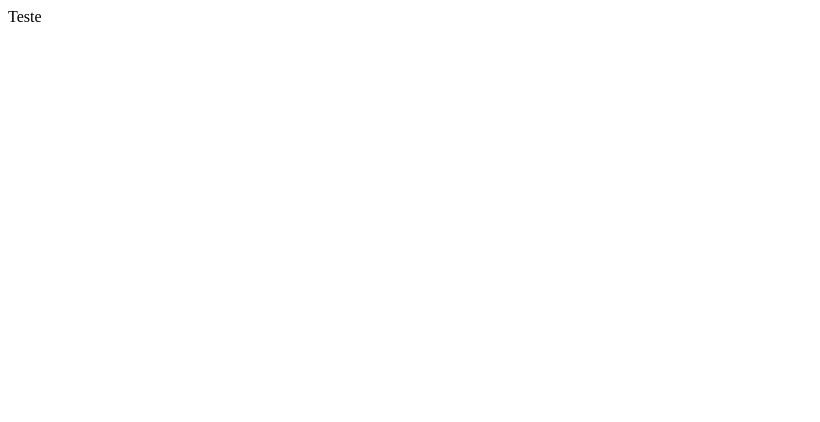
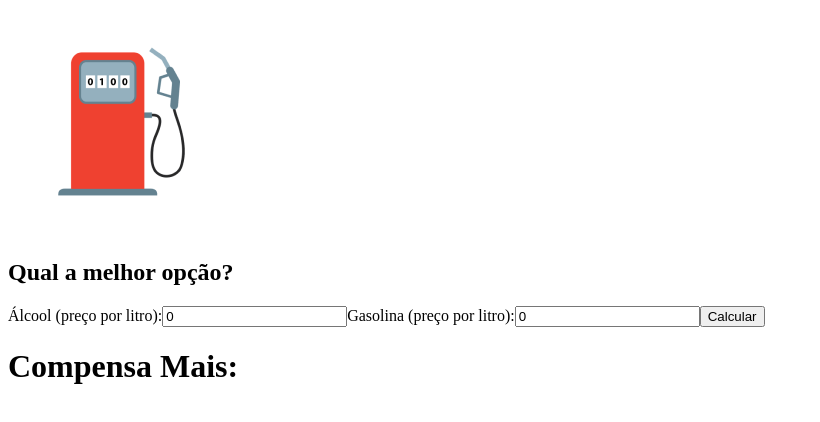
Before and after one commit to XLordZordX/Projeto-Calculadora-Combust-vel, a React (Vite) app: page / in a window 1280 px wide. Shown: the top 422 px of the page, without its empty margins (0-820 px from the left). Built offline with nearby package versions, Linux system fonts and the light colour scheme.

Commit message:
Criando Funcionalidads

```diff
--- a/src/App.tsx
+++ b/src/App.tsx
@@ -1,9 +1,62 @@
+import { useState } from "react"
 
 function App() {
 
   return (
-    <div>Teste</div>
+    <div>
+        <Interface/>
+        <Formulario/>
+    </div>
   )
 }
 
 export default App
+
+function Interface(){
+    return(
+        <div>
+            <img src="src/assets/logo.png"/>
+            <h2>Qual a melhor opção?</h2>
+        </div>
+    )
+}
+
+function Formulario(){
+    const [valorAlcool, setValorAlcool] = useState(0)
+    const [valorGasolina, setValorGasolina] = useState(0)
+
+    let resultado="";
+
+    function Calcular(){
+        let alcool = valorAlcool
+        let gasolina = valorGasolina
+
+        if(alcool<gasolina){
+            resultado = "Álcool"
+        }else{
+            resultado = "Gásolina"
+        }
+    }
+
+
+    return(
+        <div>
+            <label>Álcool (preço por litro):</label>
+            <input type="number"
+            value={valorAlcool}
+            onChange={(e)=> setValorAlcool(Number(e.target.value))}
+            ></input>
+
+            <label>Gasolina (preço por litro):</label>
+            <input type="number"
+            value={valorGasolina}
+            onChange={(e)=>setValorGasolina(Number(e.target.value))}
+            ></input>
+
+            <button onClick={Calcular}>Calcular</button>
+        <div>
+            <h1>Compensa Mais:{resultado}</h1>
+        </div>
+        </div>
+    )
+}
```
